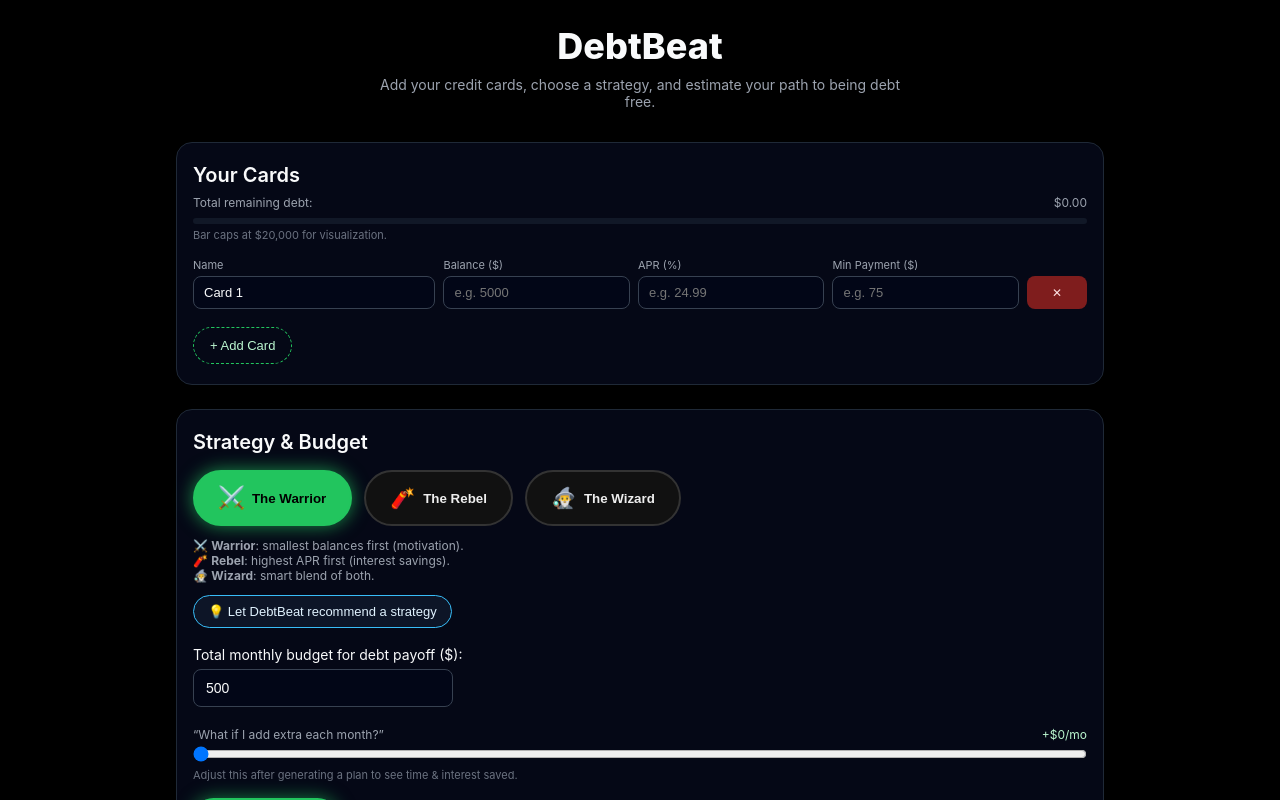
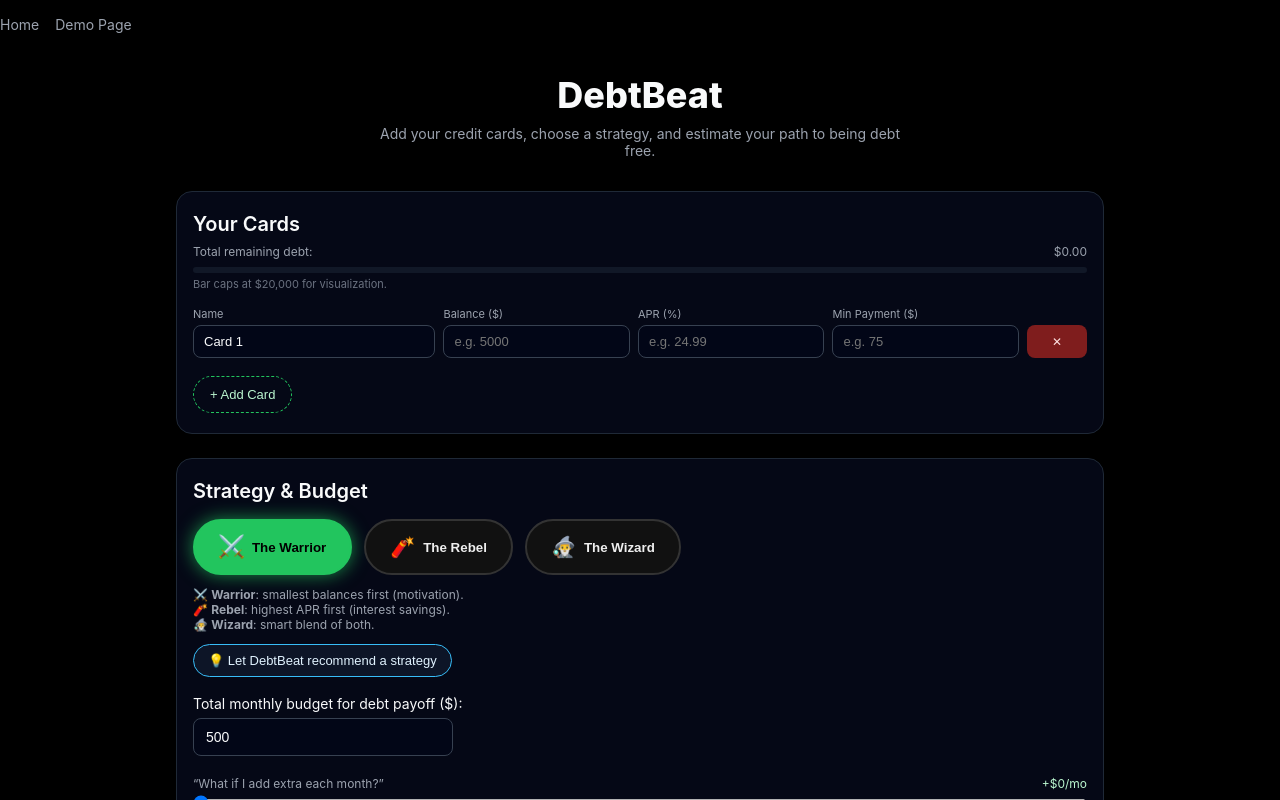
Before and after one commit to mitchellsummers5280-alt/debtbeat-mvp, a Next.js app: page / in a window 1280 px wide. Shown: the top 800 px of the page. Built offline with nearby package versions, Linux system fonts and the light colour scheme.

Commit message:
More header fixes + layout cleanup

```diff
--- a/app/layout.tsx
+++ b/app/layout.tsx
@@ -1,6 +1,7 @@
 import type { Metadata } from "next";
 import { Geist, Geist_Mono } from "next/font/google";
 import "./globals.css";
+import { PageTransition } from "@/components/PageTransitions";
 
 const geistSans = Geist({
   variable: "--font-geist-sans",
@@ -25,7 +26,7 @@ export default function RootLayout({
   return (
     <html lang="en">
       <body className={`${geistSans.variable} ${geistMono.variable}`}>
-        {children}
+        <PageTransition>{children}</PageTransition>
       </body>
     </html>
   );
--- a/app/page.tsx
+++ b/app/page.tsx
@@ -10,6 +10,8 @@ import {
   Tooltip,
   ResponsiveContainer,
 } from "recharts";
+
+import Link from "next/link";
 
 import AIRecommendationCard from "../src/components/AIRecommendationCard";
 import {
@@ -607,9 +609,35 @@ export default function Home() {
       background: "#000",
       color: "#f9fafb",
       fontFamily:
-          '-apple-system, system-ui, BlinkMacSystemFont, "SF Pro Text", sans-serif',
+        "-apple-system, system-ui, BlinkMacSystemFont, 'SF Pro Text', sans-serif",
     }}
   >
+
+    <nav style={{ padding: "16px 0", display: "flex", gap: "16px" }}>
+  <Link
+    href="/"
+    style={{
+      color: "#9ca3af",
+      textDecoration: "none",
+      fontSize: "14px",
+    }}
+  >
+    Home
+  </Link>
+
+  <Link
+    href="/demo"
+    style={{
+      color: "#9ca3af",
+      textDecoration: "none",
+      fontSize: "14px",
+    }}
+  >
+    Demo Page
+  </Link>
+</nav>
+
+
     <div
       style={{
         maxWidth: "960px",
@@ -617,7 +645,6 @@ export default function Home() {
         padding: "24px 16px 48px",
       }}
     >
-        {/* HEADER */}
      <header style={{ textAlign: "center", marginBottom: "32px" }}>
     <h1
       style={{
@@ -628,6 +655,7 @@ export default function Home() {
     >
       DebtBeat
     </h1>
+
     <p
       style={{
         color: "#9ca3af",
@@ -636,12 +664,12 @@ export default function Home() {
         fontSize: "14px",
       }}
     >
-            Add your credit cards, choose a strategy, and estimate your path to
-            being debt free.
+      Add your credit cards, choose a strategy, and estimate your path to being
+      debt free.
     </p>
   </header>
 
-        {/* CARDS SECTION */}
+
         <section
           style={{
             background: "#050816",
--- /dev/null
+++ b/components/PageTransitions.tsx
@@ -0,0 +1,28 @@
+"use client";
+
+import React from "react";
+import { AnimatePresence, motion } from "framer-motion";
+import { usePathname } from "next/navigation";
+
+type Props = {
+  children: React.ReactNode;
+};
+
+export function PageTransition({ children }: Props) {
+  const pathname = usePathname();
+
+  return (
+    <AnimatePresence mode="wait">
+      <motion.div
+        key={pathname}
+        initial={{ opacity: 0, x: 30 }}
+        animate={{ opacity: 1, x: 0 }}
+        exit={{ opacity: 0, x: -30 }}
+        transition={{ duration: 0.25, ease: "easeOut" }}
+        className="min-h-screen"
+      >
+        {children}
+      </motion.div>
+    </AnimatePresence>
+  );
+}
--- a/package.json
+++ b/package.json
@@ -9,6 +9,7 @@
     "lint": "eslint"
   },
   "dependencies": {
+    "framer-motion": "^12.23.25",
     "next": "16.0.7",
     "react": "19.2.0",
     "react-dom": "19.2.0",
```
Also changed, not shown: 1 other file (tests, documents, lock files or other folders). Lines whose indentation alone changed are shown as unchanged.
